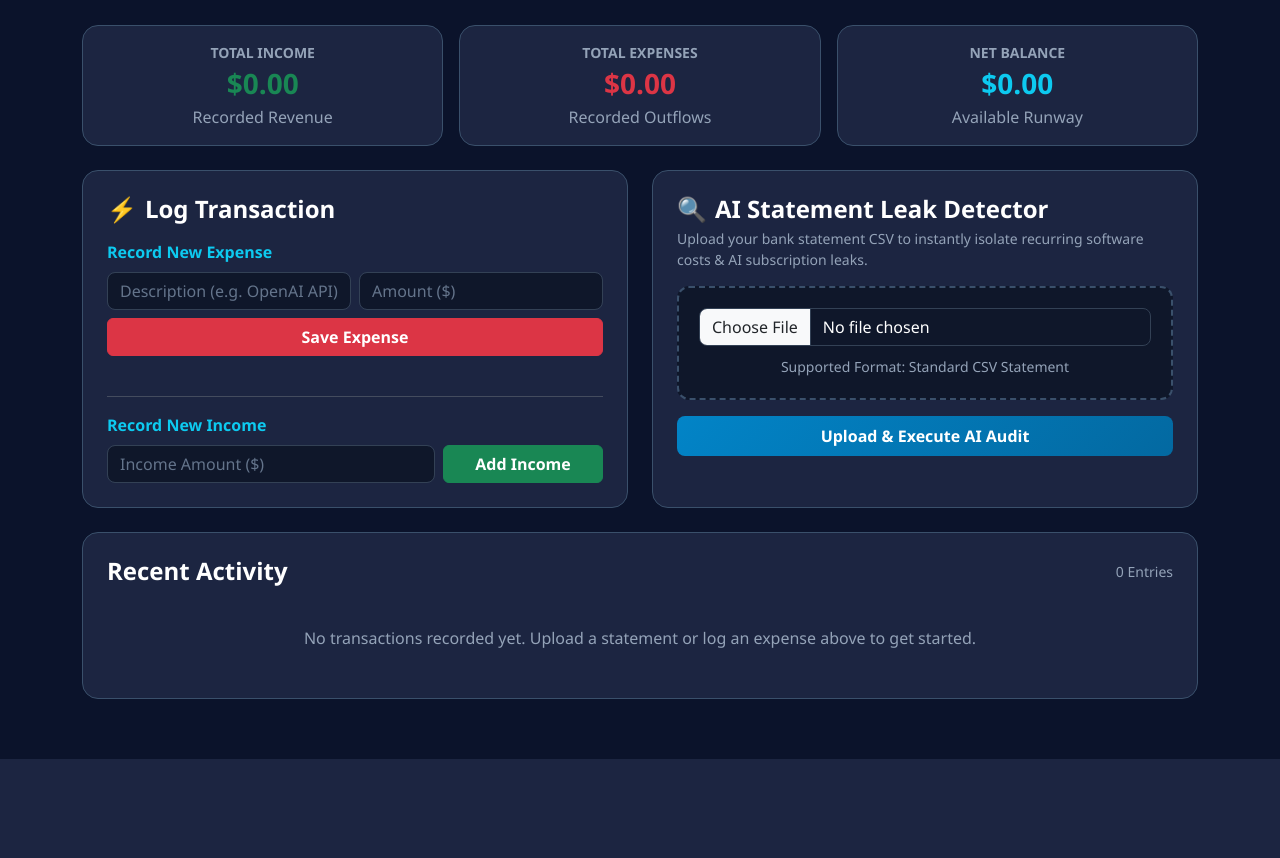
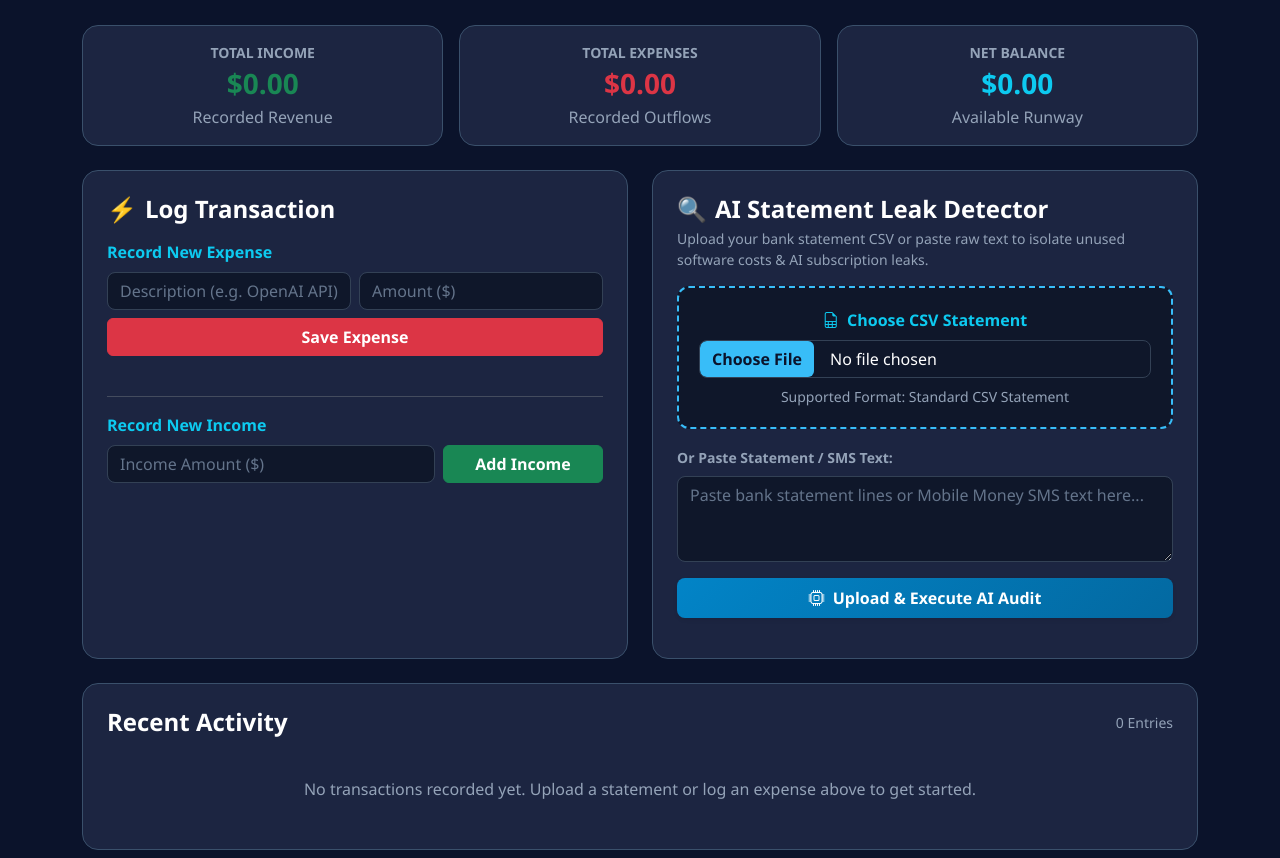
Before and after one commit to arielmuyanja-cloud/budget-buddy132, a Flask app: template templates/index.html in a window 1280 px wide. Shown: the part 86-944 px from the top of the page. Before the commit the page ends 845 px from the top, so only its background shows below. Run offline with Flask 3, Linux system fonts and the light colour scheme; the template is opened without the code that fills it, so the values that code supplies are empty; some libraries are stand-ins or nearby versions.

Commit message:
Enhance upload form with raw text input option
Updated the upload form to allow pasting raw text and improved styling for file input.

```diff
--- a/templates/index.html
+++ b/templates/index.html
@@ -5,6 +5,7 @@
     <meta name="viewport" content="width=device-width, initial-scale=1.0">
     <title>Dashboard - Budget Buddy AI</title>
     <link href="https://cdn.jsdelivr.net/npm/bootstrap@5.3.0/dist/css/bootstrap.min.css" rel="stylesheet">
+    <link rel="stylesheet" href="https://cdn.jsdelivr.net/npm/bootstrap-icons@1.11.0/font/bootstrap-icons.css">
     <style>
         body {
             background-color: #0b132b;
@@ -61,6 +62,21 @@
         .form-control-dark::placeholder {
             color: #64748b;
         }
+        /* Custom file input button fix to prevent grayed-out look */
+        .form-control-dark::file-selector-button {
+            background-color: #38bdf8;
+            color: #0b132b;
+            border: none;
+            font-weight: 600;
+            border-radius: 6px;
+            padding: 0.375rem 0.75rem;
+            margin-right: 1rem;
+            cursor: pointer;
+            transition: background-color 0.2s ease;
+        }
+        .form-control-dark::file-selector-button:hover {
+            background-color: #7dd3fc;
+        }
         .btn-glow-primary {
             background: linear-gradient(135deg, #0284c7, #0369a1);
             color: white;
@@ -73,14 +89,15 @@
             color: white;
         }
         .upload-zone {
-            border: 2px dashed #3a506b;
+            border: 2px dashed #38bdf8;
             border-radius: 12px;
             padding: 20px;
             background-color: #0f172a;
-            transition: border-color 0.2s ease;
+            transition: border-color 0.2s ease, background-color 0.2s ease;
         }
         .upload-zone:hover {
-            border-color: #38bdf8;
+            border-color: #7dd3fc;
+            background-color: #1e293b;
         }
     </style>
 </head>
@@ -207,14 +224,25 @@
                 <h4 class="text-white fw-bold mb-1 d-flex align-items-center gap-2">
                     <span>🔍</span> AI Statement Leak Detector
                 </h4>
-                <p class="text-subtle small mb-3">Upload your bank statement CSV to instantly isolate recurring software costs & AI subscription leaks.</p>
+                <p class="text-subtle small mb-3">Upload your bank statement CSV or paste raw text to isolate unused software costs & AI subscription leaks.</p>
 
                 <form action="/upload_statement" method="POST" enctype="multipart/form-data" class="mb-3">
                     <div class="upload-zone mb-3 text-center">
-                        <input type="file" name="file" accept=".csv" class="form-control form-control-dark mb-2" required>
-                        <small class="text-subtle">Supported Format: Standard CSV Statement</small>
+                        <label for="file_upload" class="form-label text-info fw-bold mb-2">
+                            <i class="bi bi-file-earmark-spreadsheet me-1"></i> Choose CSV Statement
+                        </label>
+                        <input type="file" id="file_upload" name="file" accept=".csv" class="form-control form-control-dark text-white mb-2">
+                        <small class="text-subtle d-block">Supported Format: Standard CSV Statement</small>
                     </div>
-                    <button type="submit" class="btn btn-glow-primary w-100 py-2 fw-bold">Upload & Execute AI Audit</button>
+
+                    <div class="mb-3">
+                        <label for="raw_text" class="form-label text-subtle small fw-semibold">Or Paste Statement / SMS Text:</label>
+                        <textarea name="raw_text" id="raw_text" rows="3" class="form-control form-control-dark text-white" placeholder="Paste bank statement lines or Mobile Money SMS text here..."></textarea>
+                    </div>
+
+                    <button type="submit" class="btn btn-glow-primary w-100 py-2 fw-bold shadow-sm">
+                        <i class="bi bi-cpu me-1"></i> Upload & Execute AI Audit
+                    </button>
                 </form>
 
                 {% if session.get('last_audit') %}
```
